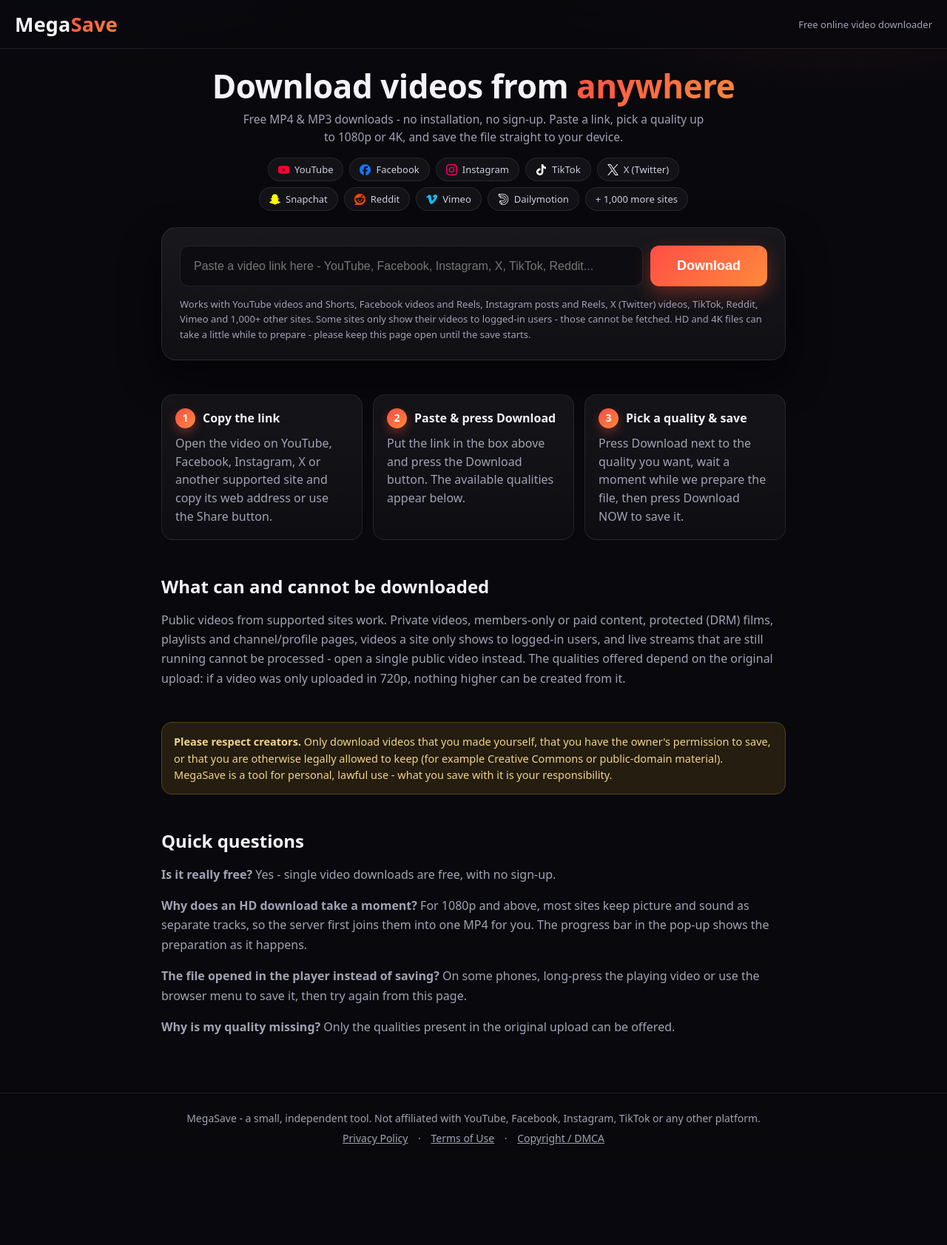
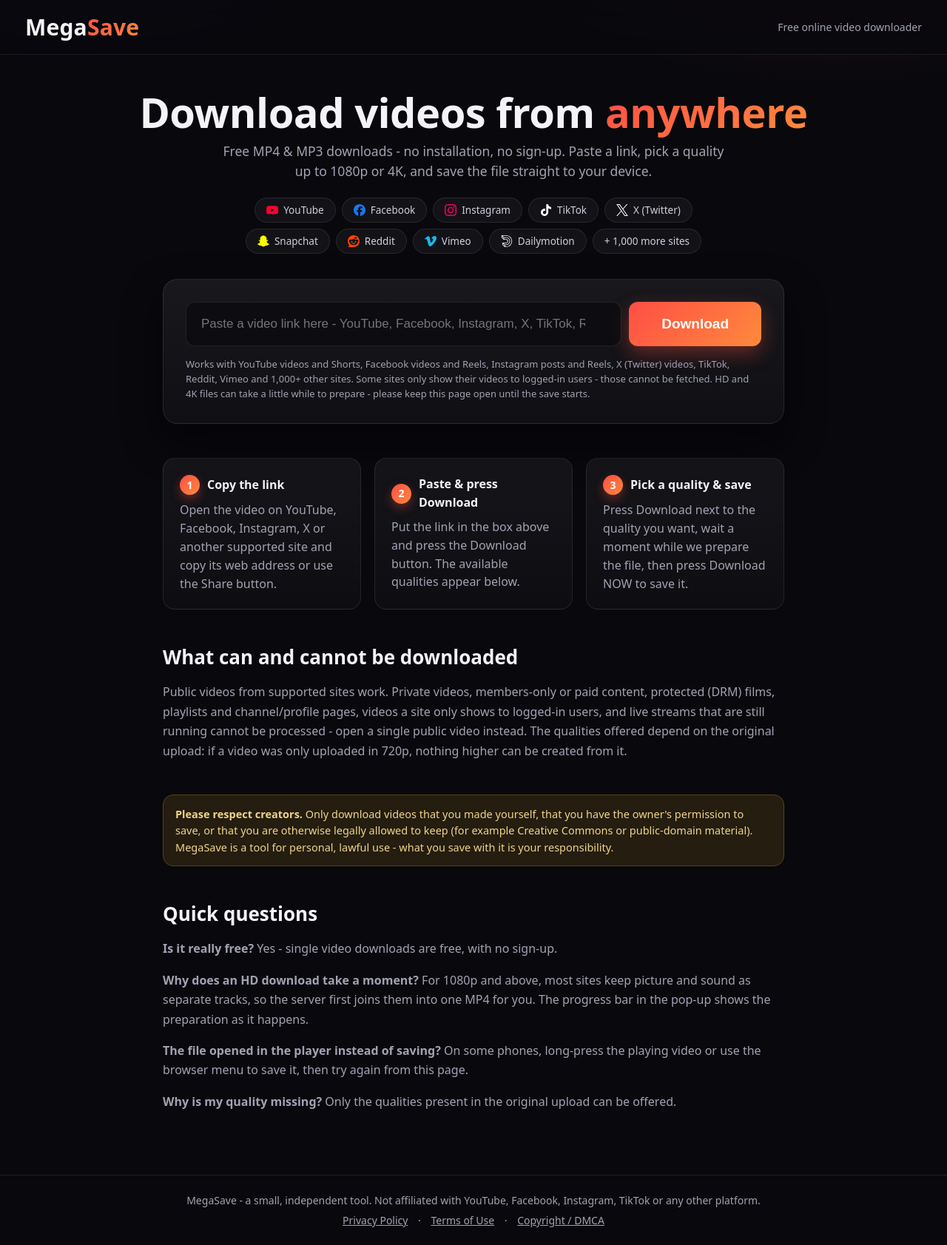
Before and after one commit to agentmobee-beep/ytdown, a Flask app: page / in a window 1280 px wide. Shown: the whole page at 74% size. Before the commit the page ends 1548 px from the top, so only its background shows below. Run offline with Flask 3, Linux system fonts and the light colour scheme; some libraries are stand-ins or nearby versions.

Commit message:
Add desktop and laptop view optimization

```diff
--- a/templates/index.html
+++ b/templates/index.html
@@ -94,6 +94,28 @@
     button.download { width:100%; }
     #result img { width:100%; }
     main { padding-top:18px; }
+  }
+  /* Desktop / laptop view */
+  @media (min-width:900px) {
+    header { padding:16px 34px; }
+    .logo { font-size:30px; }
+    header .tag { font-size:14px; }
+    main { max-width:1100px; padding:44px 24px 70px; }
+    h1 { font-size:56px; }
+    .sub { font-size:17.5px; max-width:700px; }
+    .chips { margin:22px auto 34px; }
+    .chip { font-size:13.5px; padding:7px 15px; }
+    .chip svg { width:16px; height:16px; }
+    .box { max-width:840px; margin:0 auto; padding:30px; }
+    input[type=url] { padding:19px 48px 19px 20px; font-size:17px; }
+    button.download { padding:19px 44px; font-size:19px; }
+    #result { max-width:840px; margin-left:auto; margin-right:auto; padding:26px; }
+    #result img { width:300px; }
+    section { max-width:840px; margin-left:auto; margin-right:auto; }
+    .steps { gap:18px; }
+    .step { padding:22px; }
+    section h3 { font-size:26px; }
+    .modal { max-width:560px; }
   }
 </style>
 </head>
```
